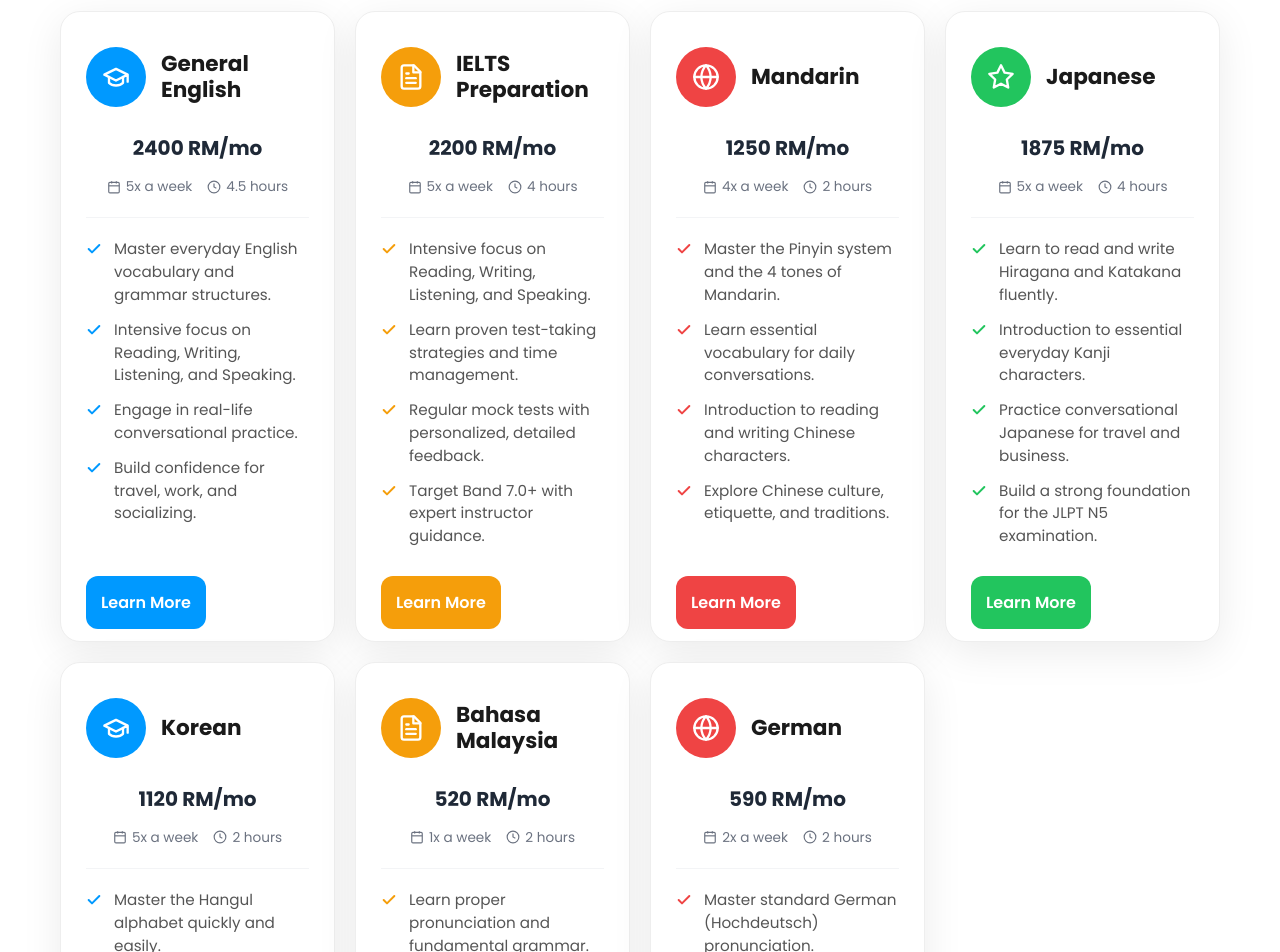
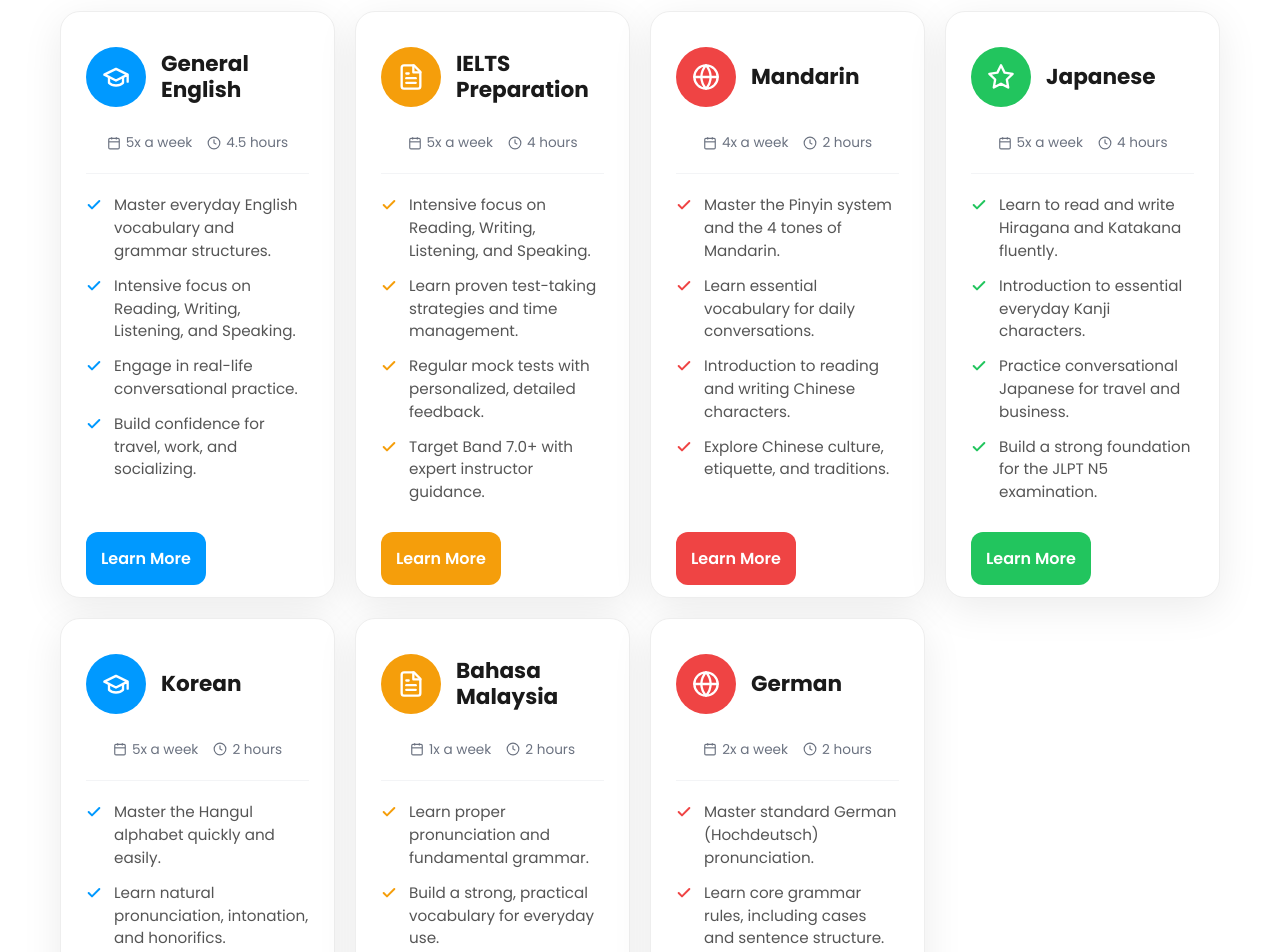
Before and after one commit to ZokirovIslomjon/stanton-academy, a React (Vite) app: page / in a window 1280 px wide. Shown: the part 1780-2732 px from the top of the page. Built offline with nearby package versions, Linux system fonts and the light colour scheme.

Commit message:
Removed prices

```diff
--- a/src/components/Courses.jsx
+++ b/src/components/Courses.jsx
@@ -5,7 +5,7 @@ const Courses = ({ onOpenModal }) => {
   const courseData = [
     {
       id: 1, theme: 'blue', title: 'General English',
-      price: '2400 RM/mo', frequency: '5x a week', duration: '4.5 hours',
+      frequency: '5x a week', duration: '4.5 hours',
       link: '/general-english', btnText: 'Learn More',
       features: [
         'Master everyday English vocabulary and grammar structures.',
@@ -16,7 +16,7 @@ const Courses = ({ onOpenModal }) => {
     },
     {
       id: 2, theme: 'orange', title: 'IELTS Preparation',
-      price: '2200 RM/mo', frequency: '5x a week', duration: '4 hours',
+      frequency: '5x a week', duration: '4 hours',
       link: '/ielts-preparation', btnText: 'Learn More',
       features: [
         'Intensive focus on Reading, Writing, Listening, and Speaking.',
@@ -27,7 +27,7 @@ const Courses = ({ onOpenModal }) => {
     },
     {
       id: 3, theme: 'red', title: 'Mandarin',
-      price: '1250 RM/mo', frequency: '4x a week', duration: '2 hours',
+      frequency: '4x a week', duration: '2 hours',
       link: '/language/mandarin', btnText: 'Learn More',
       features: [
         'Master the Pinyin system and the 4 tones of Mandarin.',
@@ -38,7 +38,7 @@ const Courses = ({ onOpenModal }) => {
     },
     {
       id: 4, theme: 'green', title: 'Japanese',
-      price: '1875 RM/mo', frequency: '5x a week', duration: '4 hours',
+      frequency: '5x a week', duration: '4 hours',
       link: '/language/japanese', btnText: 'Learn More',
       features: [
         'Learn to read and write Hiragana and Katakana fluently.',
@@ -49,7 +49,7 @@ const Courses = ({ onOpenModal }) => {
     },
     {
       id: 5, theme: 'blue', title: 'Korean',
-      price: '1120 RM/mo', frequency: '5x a week', duration: '2 hours',
+      frequency: '5x a week', duration: '2 hours',
       link: '/language/korean', btnText: 'Learn More',
       features: [
         'Master the Hangul alphabet quickly and easily.',
@@ -60,7 +60,7 @@ const Courses = ({ onOpenModal }) => {
     },
     {
       id: 6, theme: 'orange', title: 'Bahasa Malaysia',
-      price: '520 RM/mo', frequency: '1x a week', duration: '2 hours',
+      frequency: '1x a week', duration: '2 hours',
       link: '/language/bahasa-malaysia', btnText: 'Learn More',
       features: [
         'Learn proper pronunciation and fundamental grammar.',
@@ -71,7 +71,7 @@ const Courses = ({ onOpenModal }) => {
     },
     {
       id: 7, theme: 'red', title: 'German',
-      price: '590 RM/mo', frequency: '2x a week', duration: '2 hours',
+      frequency: '2x a week', duration: '2 hours',
       link: '/language/german', btnText: 'Learn More',
       features: [
         'Master standard German (Hochdeutsch) pronunciation.',
@@ -105,10 +105,6 @@ const Courses = ({ onOpenModal }) => {
               </div>
 
               <div className="course-info-block" style={{ textAlign: 'center', padding: '0 20px 20px 20px', borderBottom: '1px solid #f3f4f6', marginBottom: '20px' }}>
-                <div className="course-price" style={{ fontSize: '1.25rem', fontWeight: '800', color: '#1f2937', marginBottom: '12px' }}>
-                  {course.price}
-                </div>
-
                 <div className="course-meta" style={{ display: 'flex', gap: '15px', justifyContent: 'center', fontSize: '0.85rem', color: '#6b7280' }}>
                   <span style={{ display: 'flex', alignItems: 'center', gap: '5px' }}>
                     <svg width="14" height="14" viewBox="0 0 24 24" fill="none" stroke="currentColor" strokeWidth="2"><rect x="3" y="4" width="18" height="18" rx="2" ry="2"></rect><line x1="16" y1="2" x2="16" y2="6"></line><line x1="8" y1="2" x2="8" y2="6"></line><line x1="3" y1="10" x2="21" y2="10"></line></svg>
--- a/src/pages/HolidayCamp.jsx
+++ b/src/pages/HolidayCamp.jsx
@@ -12,7 +12,7 @@ import summerCampImg from '../assets/landing.jpg';
 
 const PACKAGES = [
   {
-    name: 'Economy', theme: 'blue', price: '', promo: 'Start from RM 1090', deposit: 'RM 950', highlight: false,
+    name: 'Economy', theme: 'blue', price: '', promo: 'Starts from RM 1090', deposit: 'RM 950', highlight: false,
     features: [
       { text: 'Intensive English Course', included: true },
       { text: 'Lunch Included', included: false },
@@ -23,7 +23,7 @@ const PACKAGES = [
     ]
   },
   {
-    name: 'Bronze', theme: 'orange', price: '', promo: 'Start from RM 1690', deposit: 'RM 950', highlight: false,
+    name: 'Bronze', theme: 'orange', price: '', promo: 'Starts from RM 1690', deposit: 'RM 950', highlight: false,
     features: [
       { text: 'Intensive English Course', included: true }, { text: 'Lunch Included', included: true },
       { text: 'Airport Transfer', included: true }, { text: 'T-Shirt & SIM Card', included: true },
@@ -31,7 +31,7 @@ const PACKAGES = [
     ]
   },
   {
-    name: 'Silver', theme: 'gray', price: '', promo: 'Start from RM 2090', deposit: 'RM 950', highlight: false,
+    name: 'Silver', theme: 'gray', price: '', promo: 'Starts from RM 2090', deposit: 'RM 950', highlight: false,
     features: [
       { text: 'Intensive English Course', included: true }, { text: 'Lunch Included', included: true },
       { text: 'Airport Transfer', included: true }, { text: 'T-Shirt & SIM Card', included: true },
@@ -39,7 +39,7 @@ const PACKAGES = [
     ]
   },
   {
-    name: 'Gold', theme: 'gold', price: '', promo: 'Start from RM 2190', deposit: 'RM 950', highlight: true, badgeLabel: 'Most Popular',
+    name: 'Gold', theme: 'gold', price: '', promo: 'Starts from RM 2190', deposit: 'RM 950', highlight: true, badgeLabel: 'Most Popular',
     features: [
       { text: 'Intensive English Course', included: true }, { text: 'Lunch Included', included: true },
       { text: 'Airport Transfer', included: true }, { text: 'T-Shirt & SIM Card', included: true },
@@ -47,7 +47,7 @@ const PACKAGES = [
     ]
   },
   {
-    name: 'Platinum', theme: 'dark', price: '', promo: 'Start from RM 2290', deposit: 'RM 950', highlight: false,
+    name: 'Platinum', theme: 'dark', price: '', promo: 'Starts from RM 2290', deposit: 'RM 950', highlight: false,
     features: [
       { text: 'Intensive English Course', included: true }, { text: 'Lunch Included', included: true },
       { text: 'Airport Transfer', included: true }, { text: 'T-Shirt & SIM Card', included: true },
@@ -58,7 +58,7 @@ const PACKAGES = [
 
 const GUARDIAN_PACKAGES = [
   {
-    name: 'Economy Guardian', theme: 'blue', price: '', promo: 'Start from RM 590', deposit: 'RM 950', highlight: false,
+    name: 'Economy Guardian', theme: 'blue', price: '', promo: 'Starts from RM 590', deposit: 'RM 950', highlight: false,
     features: [
       { text: 'Lunch Included', included: false },
       { text: 'Airport Transfer', included: true },
@@ -68,7 +68,7 @@ const GUARDIAN_PACKAGES = [
     ]
   },
   {
-    name: 'Gold Guardian', theme: 'gold', price: '', promo: 'Start from RM 790', deposit: 'RM 950', highlight: true, badgeLabel: 'Best Value',
+    name: 'Gold Guardian', theme: 'gold', price: '', promo: 'Starts from RM 790', deposit: 'RM 950', highlight: true, badgeLabel: 'Best Value',
     features: [
       { text: 'Lunch Included', included: true }, { text: 'Airport Transfer', included: true },
       { text: 'T-Shirt & SIM Card', included: true }, { text: 'All Tours Included', included: true },
```
